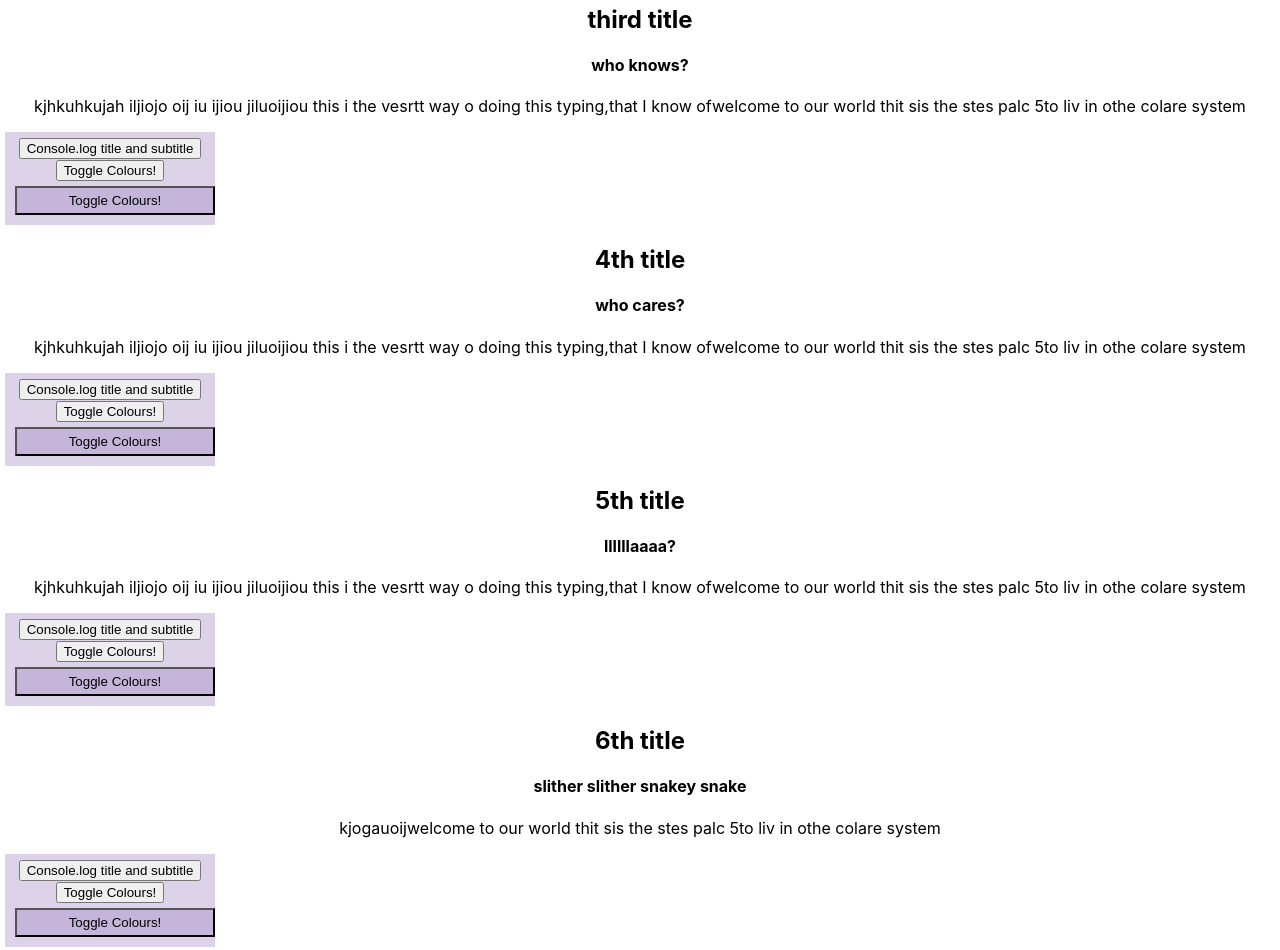
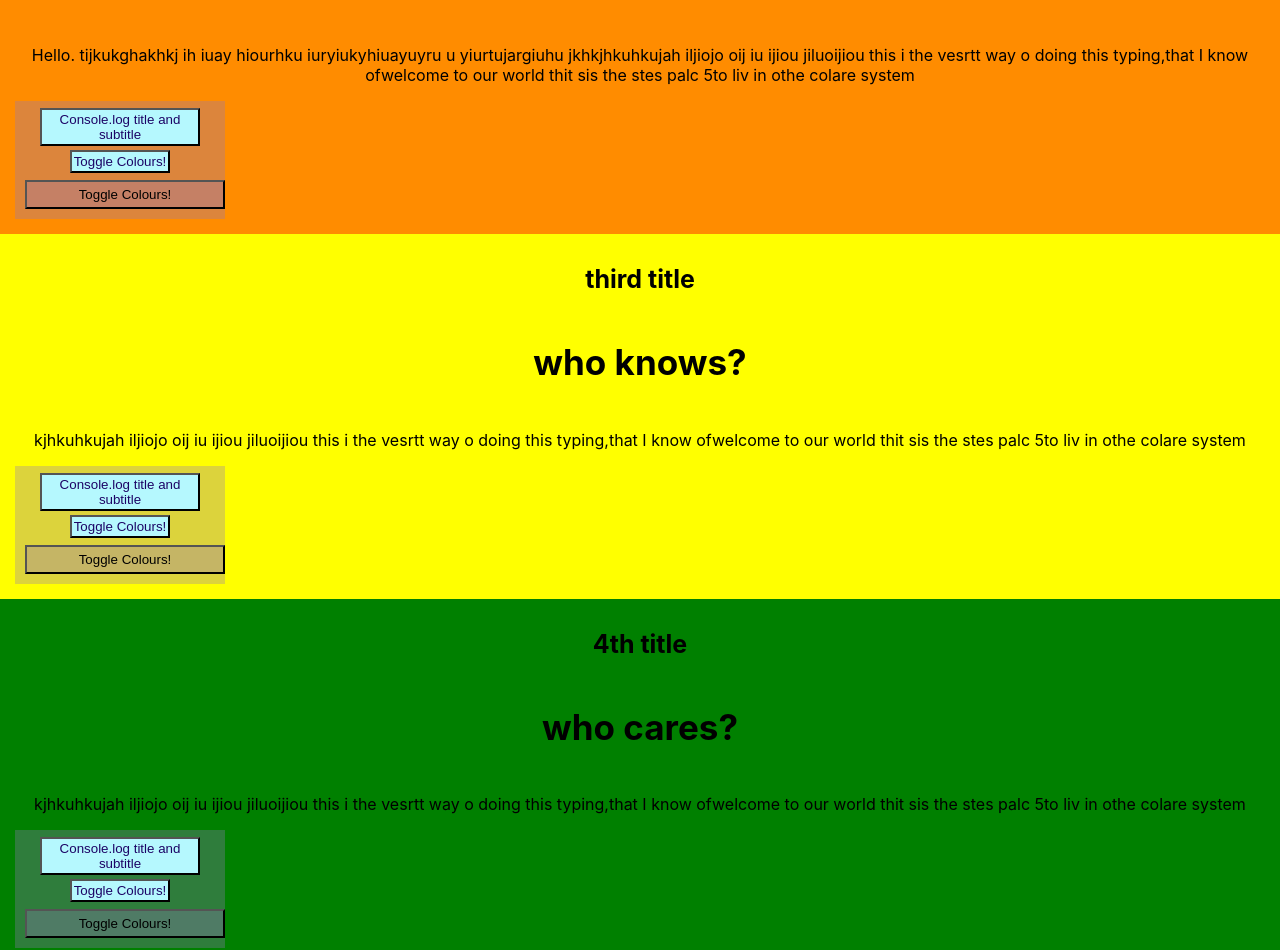
Before and after one commit to KerryCX/articles, a React (Create React App) app in the folder articles-app/: page / in a window 1280 px wide. Shown: the part 536-1486 px from the top of the page. Built offline with nearby package versions, Linux system fonts and the light colour scheme.

Commit message:
added further code from previous react app to use here

```diff
--- /dev/null
+++ b/articles-app/src/components/Article.css
@@ -0,0 +1,97 @@
+
+.article{
+    padding: 10px;
+}
+
+.button-container{
+    text-align: center;
+    width: 200px;
+}
+.big{
+    font-size: 35px;
+}
+.redBackground{
+    background-color: red;
+}
+
+.button-color{
+    background-color: #b5f8fe;
+    color: #1C0466;
+    padding: 2px;
+    margin:2px 20px 2px 20px;
+}
+
+.container{
+    display: grid;
+    grid:
+    '. . . '
+    '. . . ';
+    text-align: left;
+    padding: 10px;
+    column-gap: 10px;
+    row-gap: 10px;
+}
+
+.small{
+    font-size: 25px;
+}
+
+.blue-bg{
+    background-color: #0e0ed5;
+    color: #fff;
+}
+
+.blue-text{
+    background-color: #ffffff;
+    color: #4f6fa9;
+    border: solid 2px #4f6fa9;
+}
+
+.orange-text{
+    background-color: #ffffff;
+    color: darkorange;
+    border: solid 2px darkorange;
+}
+.orange-bg{
+    background-color: darkorange;
+    color: black;
+}
+.red-bg{
+    background-color: red;
+    color: #d6feb5;
+}
+
+.red-text{
+    background-color: #ffffff;
+    color: red;
+    border: solid 2px red;
+}
+.green-bg{
+    background-color: green;
+    color: black;
+}
+.green-text{
+    background-color: #ffffff;
+    color: green;
+    border: solid 2px green;
+}
+
+.yellow-bg{
+    background-color: yellow;
+    color: black;
+}
+.yellow-text{
+    background-color: #ffffff;
+    color: yellow;
+    border: solid 2px yellow;
+}
+
+.pink-text{
+    background-color: #ffffff;
+    color: pink;
+    border: solid 2px pink;
+}
+.pink-bg{
+    background-color: pink;
+    color: black;
+}
--- a/articles-app/src/components/Articles.jsx
+++ b/articles-app/src/components/Articles.jsx
@@ -1,5 +1,6 @@
 import {useState} from "react";
 import {Button} from "./Button.jsx";
+import "./Article.css";
 
 const getClassExtension = (currentExtension) => currentExtension === "-bg" ? "-text" : "-bg"
 export const Article = (props) => {
```
